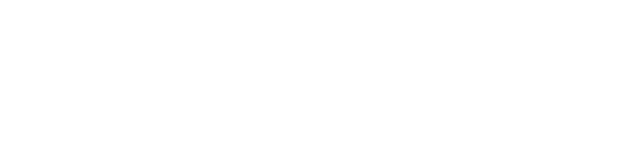
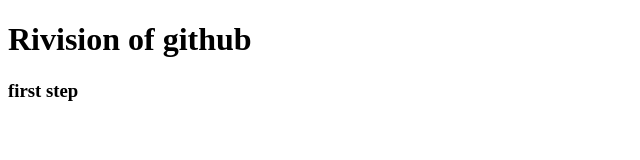
Before and after one commit to Karthiksai01/github-practice, a plain HTML site: page index.html in a window 1280 px wide. Shown: the whole page, without its empty margins (0-640 px from the left). Drawn offline with Linux system fonts and the light colour scheme.

Commit message:
added h tags

```diff
--- a/index.html
+++ b/index.html
@@ -6,6 +6,7 @@
     <title>Document</title>
 </head>
 <body>
-
+    <h1>Rivision of github</h1>
+    <h3>first step</h3>
 </body>
 </html>
```
